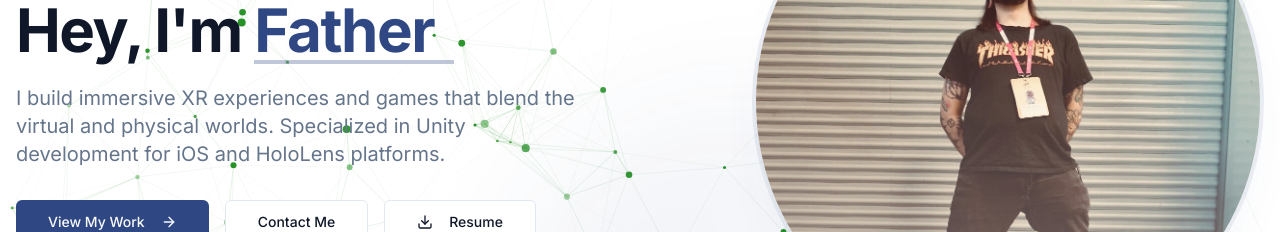
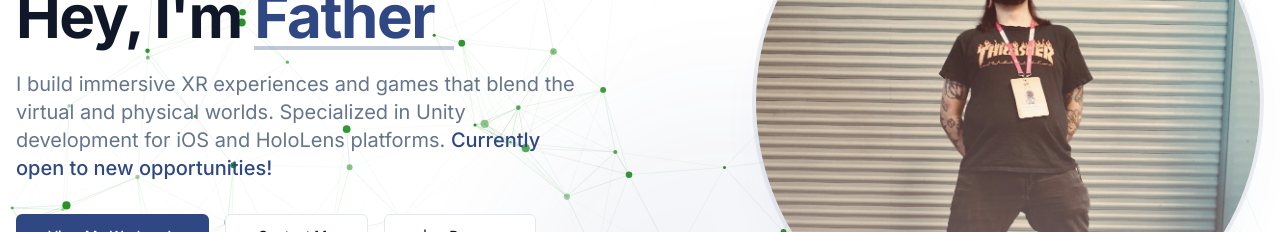
Before and after one commit to freddynewton/freddynewton.github.io, a Next.js app: page / in a window 1280 px wide. Shown: the part 330-562 px from the top of the page. Built offline with nearby package versions, Linux system fonts and the light colour scheme.

Commit message:
Hightlight for open Roles

```diff
--- a/components/hero.tsx
+++ b/components/hero.tsx
@@ -21,7 +21,7 @@ export function Hero() {
     "Fred Newton",
     "Freddy",
     "Father",
-    "Frog Enthusiast"
+    "Frog Enthusiast 🐸"
   ]
 
   // Typewriter effect
@@ -111,7 +111,7 @@ export function Hero() {
               transition={{ delay: 0.3, duration: 0.5 }}
             >
               I build immersive XR experiences and games that blend the virtual and physical worlds. Specialized in
-              Unity development for iOS and HoloLens platforms.
+              Unity development for iOS and HoloLens platforms. <span className="font-medium text-primary">Currently open to new opportunities!</span>
             </motion.p>
 
             <motion.div
```
